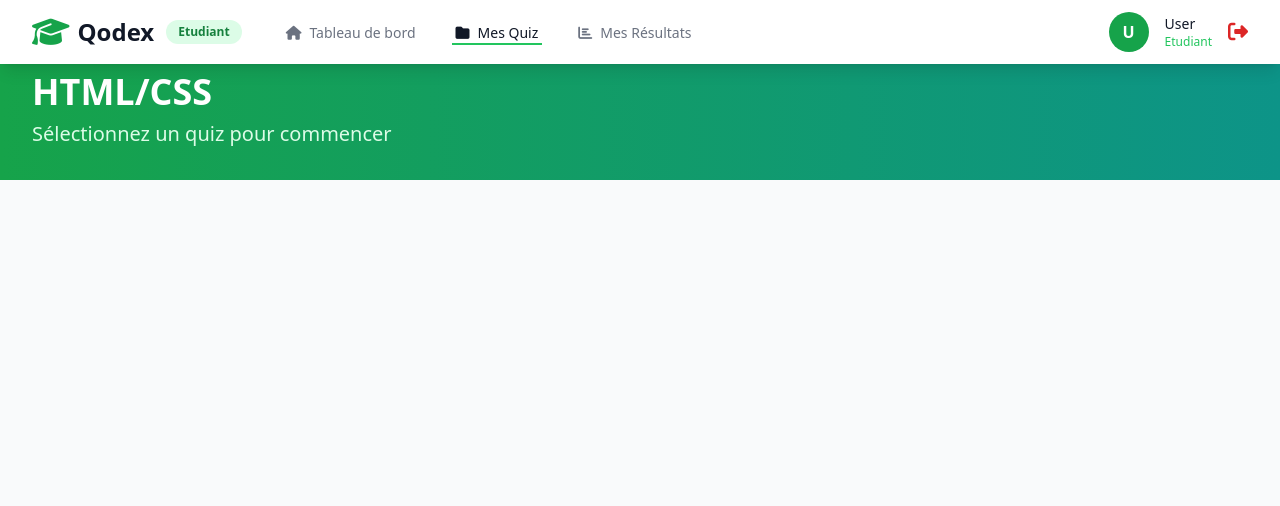
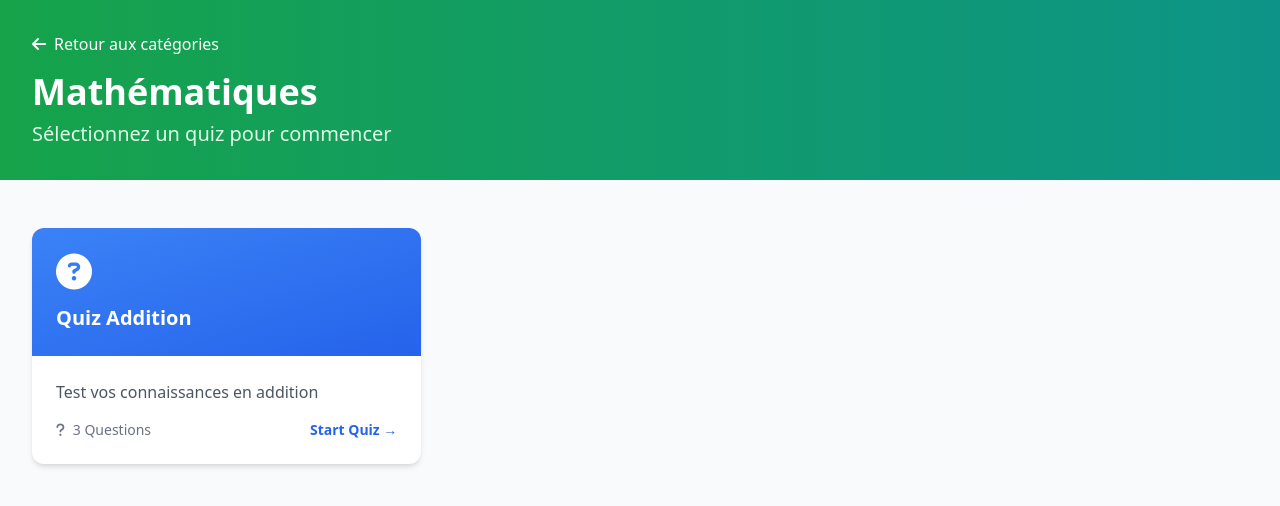
Before and after one commit to Medbdll/Qodex_V2, a PHP site: page /pages/student/available_quizzes?id=1 in a window 1280 px wide. Shown: the top 506 px of the page. Run offline with PHP 8.4, Linux system fonts and the light colour scheme; data comes from the database, SQL or seed files in the repository; some libraries are stand-ins or nearby versions.

Commit message:
QD-6 Consultation des Catégories et des Quiz

```diff
--- a/classes/Category.php
+++ b/classes/Category.php
@@ -123,16 +123,36 @@ class Category
                 $result = $this->db->query($sql);
                 return $result->fetchAll();
             }
-    //etudiant crud
+            //---------------------------------------------------------------etudiant crud
+            //crud pour l'affichage de categories et sans total quiz
             public function getCatCard()
             {
                 $sql = "SELECT c.*,
                        COUNT(DISTINCT q.id) as quiz_q
                 FROM categories c
-                LEFT JOIN quiz q ON c.id = q.categorie_id
+                JOIN quiz q ON c.id = q.categorie_id
                 GROUP BY c.id
                 ORDER BY c.created_at DESC";
                 $result = $this->db->query($sql);
                 return $result->fetchAll(PDO::FETCH_ASSOC);
             }
+            public function getCatTitre($id)
+            {
+                $sql = "SELECT nom
+        from categories
+        where id = ?";
+                $result = $this->db->query($sql, [$id]);
+                return $result->fetchAll(PDO::FETCH_ASSOC);
             }
+            public function getQuizzes($id)
+            {
+                $sql = "SELECT q.id ,  q.titre , q.description , COUNT(DISTINCT qs.id) as total_questions
+        from quiz q
+        join questions qs on q.id = qs.quiz_id
+        where q.is_active = 1 and q.categorie_id = ?
+        group by q.id
+        order by q.id desc";
+                $result = $this->db->query($sql, [$id]);
+                return $result->fetchAll(PDO::FETCH_ASSOC);
+            }
+        }
--- a/pages/partials/nav_etudiant.php
+++ b/pages/partials/nav_etudiant.php
@@ -36,10 +36,10 @@ if (strpos($_SERVER['PHP_SELF'], '/student/') !== false) {
                     </a>
 
                     <!-- Mes Quiz -->
-                    <a href="<?= $basePath ?>student/available_quizzes.php"
-                       class="<?= ($currentPage ?? '') === 'available_quizzes' ? 'border-green-500 text-gray-900' : 'border-transparent text-gray-500 hover:border-gray-300 hover:text-gray-700' ?> inline-flex items-center px-1 pt-1 border-b-2 text-sm font-medium">
+                    <!-- <a href="<= $basePath ?>student/available_quizzes.php"
+                       class="<= ($currentPage ?? '') === 'available_quizzes' ? 'border-green-500 text-gray-900' : 'border-transparent text-gray-500 hover:border-gray-300 hover:text-gray-700' ?> inline-flex items-center px-1 pt-1 border-b-2 text-sm font-medium">
                         <i class="fas fa-folder mr-2"></i>Mes Quiz
-                    </a>
+                    </a> -->
 
                     <!-- Mes Résultats -->
                     <a href="<?= $basePath ?>student/my_results.php"
--- a/pages/student/available_quizzes.php
+++ b/pages/student/available_quizzes.php
@@ -1,18 +1,25 @@
            <?php
+            require_once '../../config/database.php';
+            require_once '../../classes/Database.php';
 
-            require_once '../../config/database.php';
-            $currentPage = 'available_quizzes';
+            require_once '../../classes/Category.php';
+
+            $id = $_GET["id"];
+            $quizCat = new category();
+            $dataQuizzes = $quizCat->getQuizzes($id);
+            $titre = $quizCat->getCatTitre($id);
             ?>
            <!-- Category Quizzes List -->
            <?php include '../partials/header.php'; ?>
-           <?php include '../partials/nav_etudiant.php'; ?>
            <div id="categoryQuizzes" class="student-section ">
                <div class="bg-gradient-to-r from-green-600 to-teal-600 text-white">
                    <div class="max-w-7xl mx-auto px-4 sm:px-6 lg:px-8 py-8">
                        <button class="text-white hover:text-green-100 mb-4">
-                           <i class="fas fa-arrow-left mr-2"></i>Retour aux catégories
+                           <a href="dashboard.php"> <i class="fas fa-arrow-left mr-2"></i>Retour aux catégories</a>
                        </button>
-                       <h1 class="text-4xl font-bold mb-2" id="categoryTitle">HTML/CSS</h1>
+                       <?php foreach ($titre as $titre): ?>
+                           <h1 class="text-4xl font-bold mb-2" id="categoryTitle"><?= $titre['nom'] ?></h1>
+                       <?php endforeach ?>
                        <p class="text-xl text-green-100">Sélectionnez un quiz pour commencer</p>
                    </div>
                </div>
@@ -20,6 +27,51 @@
                <div class="max-w-7xl mx-auto px-4 sm:px-6 lg:px-8 py-12">
                    <div id="quizListContainer" class="grid grid-cols-1 md:grid-cols-2 lg:grid-cols-3 gap-6">
                        <!-- Quiz cards will be loaded dynamically -->
+                       <?php
+                        // Sample data arrays
+                        $colors = ['blue', 'green', 'purple', 'pink', 'indigo', 'red', 'yellow', 'teal'];
+                        $logos = ['fas fa-question-circle', 'fas fa-brain', 'fas fa-book', 'fas fa-graduation-cap', 'fas fa-lightbulb', 'fas fa-puzzle-piece', 'fas fa-trophy', 'fas fa-star'];
+
+                        // Loop through your quiz data
+                        foreach ($dataQuizzes as $index => $quiz):
+                            $color = $colors[$index % count($colors)];
+                            $logo = $logos[$index % count($logos)];
+                        ?>
+                           <div class="bg-white rounded-xl shadow-md hover:shadow-xl transition duration-300 overflow-hidden group cursor-pointer">
+
+                               <!-- Header Section with Gradient -->
+                               <div class="bg-gradient-to-br from-<?= $color ?>-500 to-<?= $color ?>-600 p-6 text-white">
+                                   <i class="<?= $logo ?> text-4xl mb-3"></i>
+                                   <h3 class="text-xl font-bold"><?= $quiz['titre'] ?></h3>
+                               </div>
+
+                               <!-- Content Section -->
+                               <div class="p-6">
+                                   <p class="text-gray-600 mb-4"><?= $quiz['description'] ?></p>
+
+                                   <!-- Footer Info -->
+                                   <div class="flex justify-between items-center text-sm">
+                                       <div class="flex gap-4">
+                                           <span class="text-gray-500">
+                                               <i class="fas fa-question mr-2"></i><?= $quiz['total_questions'] ?> Questions
+                                           </span>
+                                           <!-- <span class="text-gray-500">
+                                               <i class="fas fa-clock mr-2"></i><= $quiz['duration'] ?> min
+                                           </span> -->
+                                       </div>
+                                       <a href="quiz_details.php?id=<?= $quiz['id'] ?>"
+                                           class="text-<?= $color ?>-600 font-semibold group-hover:translate-x-2 transition-transform">
+                                           Start Quiz →
+                                       </a>
+                                   </div>
+                               </div>
+                           </div>
+                       <?php endforeach; ?>
+
+                       <!-- Optional: Grid Container (wrap your cards with this) -->
+                       <div class="grid grid-cols-1 md:grid-cols-2 lg:grid-cols-3 gap-6 p-6">
+                           <!-- Your cards go here -->
+                       </div>
                    </div>
                </div>
            </div>
--- a/pages/student/dashboard.php
+++ b/pages/student/dashboard.php
@@ -21,6 +21,7 @@
         require_once '../../classes/Category.php';
         $showCategory = new category();
         $dataCategory = $showCategory->getCatCard();
+        // print_r($dataCategory);
         ?>
       <!-- ESPACE ÉTUDIANT -->
       <div id="studentSpace" class=" pt-16">
@@ -58,7 +59,7 @@
                                   <p class="text-gray-600 mb-4"><?= $cate['description'] ?></p>
                                   <div class="flex justify-between items-center text-sm">
                                       <span class="text-gray-500"><i class="fas fa-clipboard-list mr-2"></i><?= $cate['quiz_q'] ?></span>
-                                      <span class="text-green-600 font-semibold group-hover:translate-x-2 transition-transform">Explorer →</span>
+                                      <a href="available_quizzes?id=<?= $cate['id'] ?>" class="text-green-600 font-semibold group-hover:translate-x-2 transition-transform">Explorer →</a>
                                   </div>
                               </div>
                           </div>
```
Lines whose indentation alone changed are shown as unchanged.
